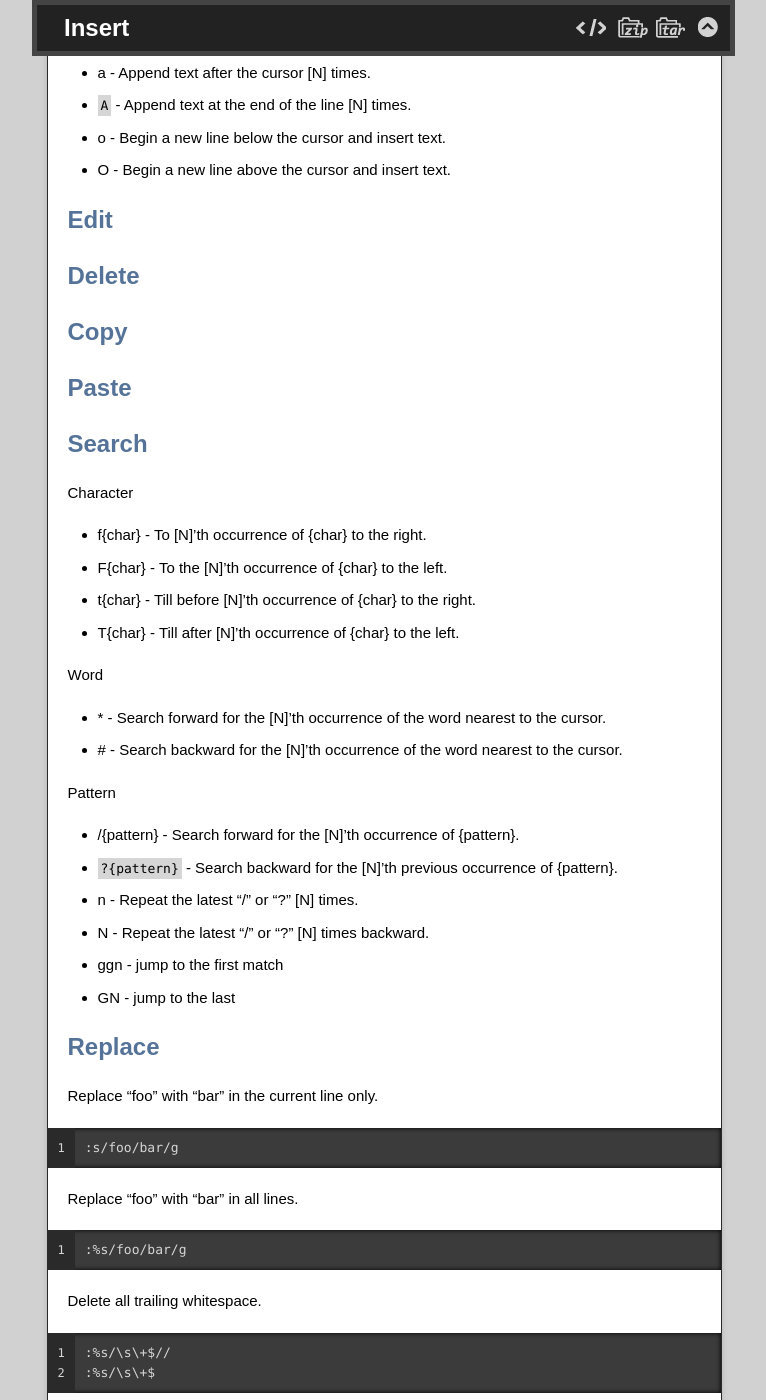
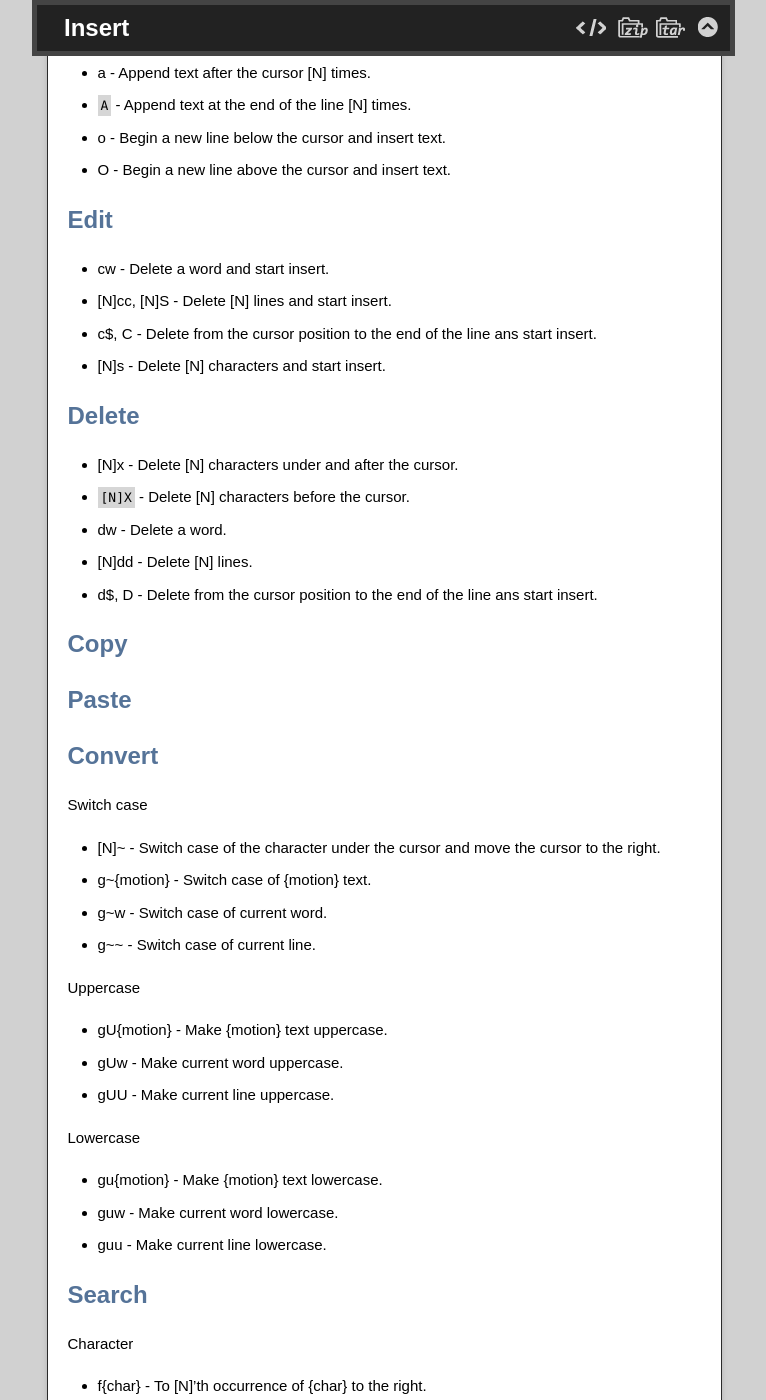
Before and after one commit to rogerxu/rogerxu.github.io, a Jekyll site: the page built from _posts/2012-09-28-vim.md, in a window 1280 px wide and 1400 px high, scrolled down 1165 px. Shown: the whole window, without its empty margins (256-1022 px from the left). Built offline with Jekyll 4.4.1, drawn with Linux system fonts in a browser that asks for light colours; nearby versions of some CDN libraries; some of the changed text lies outside the part shown.

Commit message:
Update Vim post.

```diff
--- a/_posts/2012-09-28-vim.md
+++ b/_posts/2012-09-28-vim.md
@@ -50,11 +50,47 @@ Block
 
 ## Edit
 
+* `cw` - Delete a word and start insert.
+* `[N]cc`, `[N]S` - Delete [N] lines and start insert.
+* `c$`, `C` - Delete from the cursor position to the end of the line ans start insert.
+* `[N]s` - Delete [N] characters and start insert.
+
 ## Delete
+
+* `[N]x` - Delete [N] characters under and after the cursor.
+* `[N]X` - Delete [N] characters before the cursor.
+
+* `dw` - Delete a word.
+* `[N]dd` - Delete [N] lines.
+* `d$`, `D` - Delete from the cursor position to the end of the line ans start insert.
 
 ## Copy
 
 ## Paste
+
+## Convert
+
+Switch case
+
+* `[N]~` - Switch case of the character under the cursor and move the cursor to the right.
+* `g~{motion}` - Switch case of {motion} text.
+* `g~w` - Switch case of current word.
+* `g~~` - Switch case of current line.
+
+Uppercase
+
+* `gU{motion}` - Make {motion} text uppercase.
+* `gUw` - Make current word uppercase.
+* `gUU` - Make current line uppercase.
+
+Lowercase
+
+* `gu{motion}` - Make {motion} text lowercase.
+* `guw` - Make current word lowercase.
+* `guu` - Make current line lowercase.
+
+
+
 
 ## Search
 
@@ -81,6 +117,8 @@ Pattern
 * `GN` - jump to the last
 
 ## Replace
+
+* `r{char}` - Replace the character under the cursor with {char}.
 
 Replace "foo" with "bar" in the current line only.
 
```
